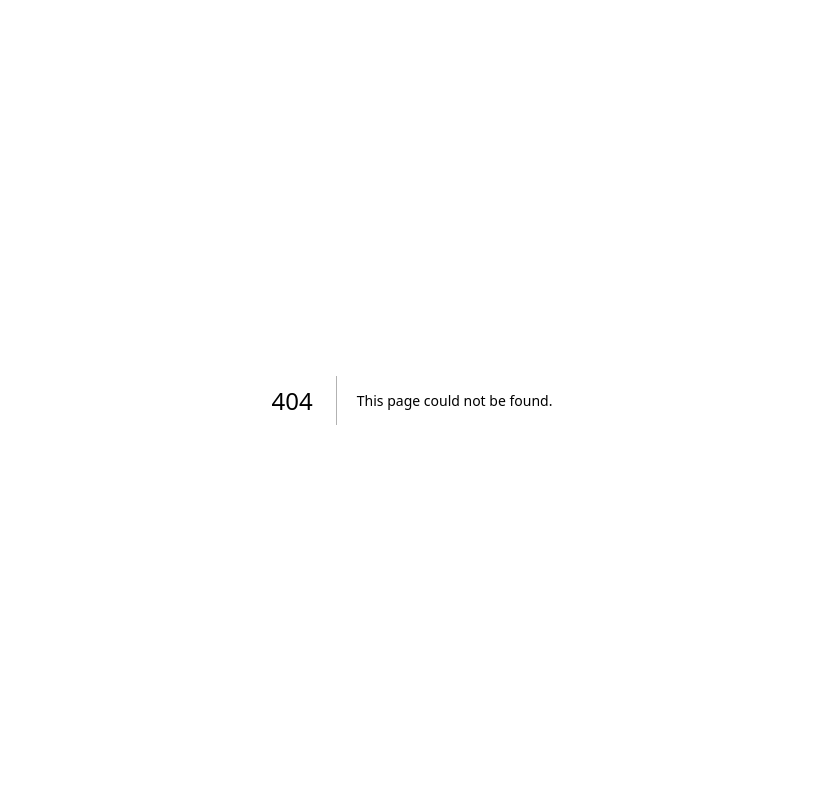
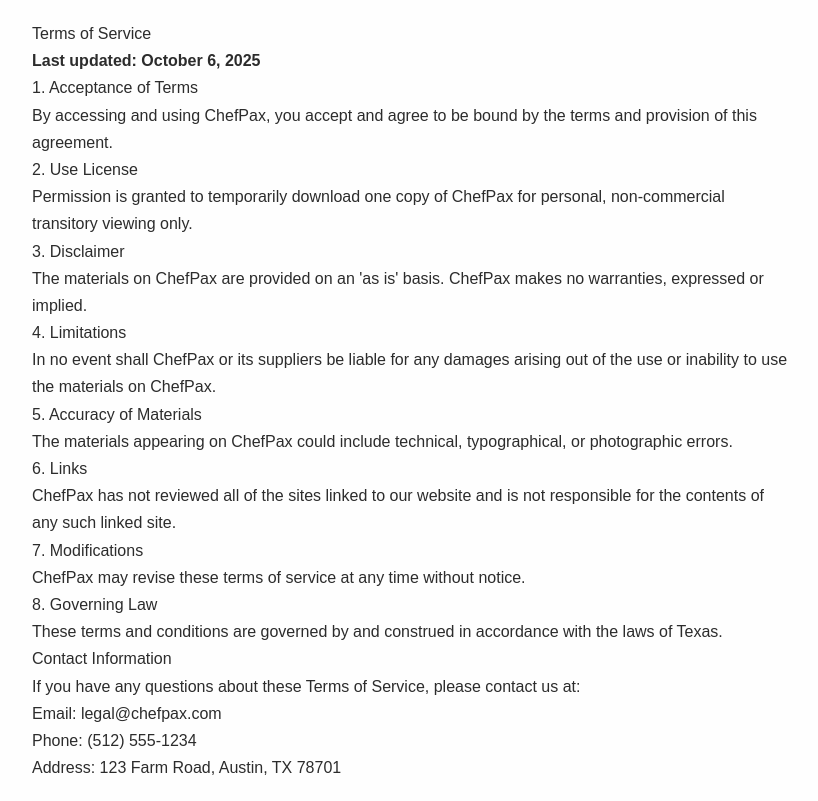
Before and after one commit to geoffdsims/chefpax, a Next.js app: page /terms-of-service in a window 1280 px wide. Before the commit this address had no page. Shown: the whole page, without its empty margins (228-1046 px from the left). Built offline with nearby package versions, Linux system fonts and the light colour scheme.

Commit message:
Add privacy policy and terms of service pages

```diff
--- /dev/null
+++ b/src/app/terms-of-service/page.tsx
@@ -0,0 +1,40 @@
+export default function TermsOfService() {
+  return (
+    <div style={{ maxWidth: '800px', margin: '0 auto', padding: '20px', fontFamily: 'Arial, sans-serif' }}>
+      <h1>Terms of Service</h1>
+      <p><strong>Last updated: October 6, 2025</strong></p>
+
+      <h2>1. Acceptance of Terms</h2>
+      <p>By accessing and using ChefPax, you accept and agree to be bound by the terms and provision of this agreement.</p>
+
+      <h2>2. Use License</h2>
+      <p>Permission is granted to temporarily download one copy of ChefPax for personal, non-commercial transitory viewing only.</p>
+
+      <h2>3. Disclaimer</h2>
+      <p>The materials on ChefPax are provided on an 'as is' basis. ChefPax makes no warranties, expressed or implied.</p>
+
+      <h2>4. Limitations</h2>
+      <p>In no event shall ChefPax or its suppliers be liable for any damages arising out of the use or inability to use the materials on ChefPax.</p>
+
+      <h2>5. Accuracy of Materials</h2>
+      <p>The materials appearing on ChefPax could include technical, typographical, or photographic errors.</p>
+
+      <h2>6. Links</h2>
+      <p>ChefPax has not reviewed all of the sites linked to our website and is not responsible for the contents of any such linked site.</p>
+
+      <h2>7. Modifications</h2>
+      <p>ChefPax may revise these terms of service at any time without notice.</p>
+
+      <h2>8. Governing Law</h2>
+      <p>These terms and conditions are governed by and construed in accordance with the laws of Texas.</p>
+
+      <h2>Contact Information</h2>
+      <p>If you have any questions about these Terms of Service, please contact us at:</p>
+      <ul>
+        <li>Email: <a href="mailto:legal@chefpax.com">legal@chefpax.com</a></li>
+        <li>Phone: <a href="tel:+15125551234">(512) 555-1234</a></li>
+        <li>Address: 123 Farm Road, Austin, TX 78701</li>
+      </ul>
+    </div>
+  );
+}
```
